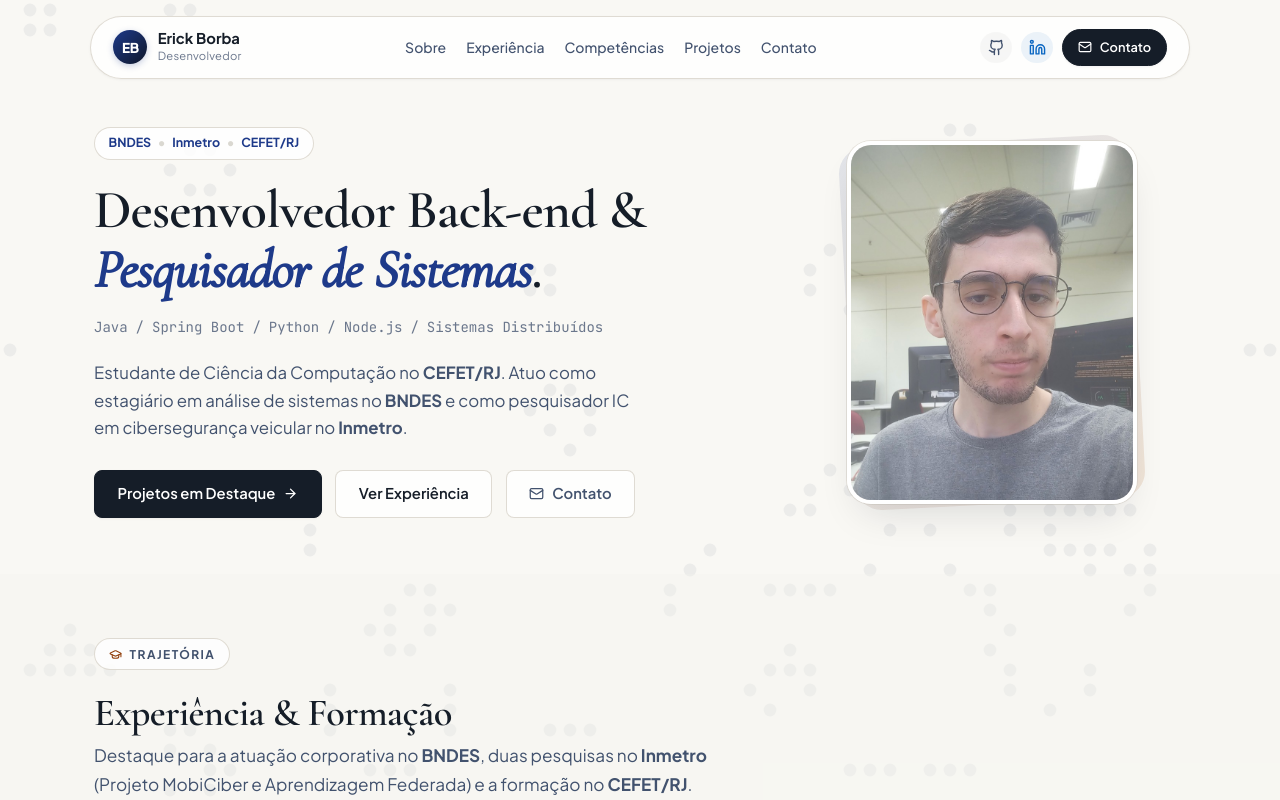
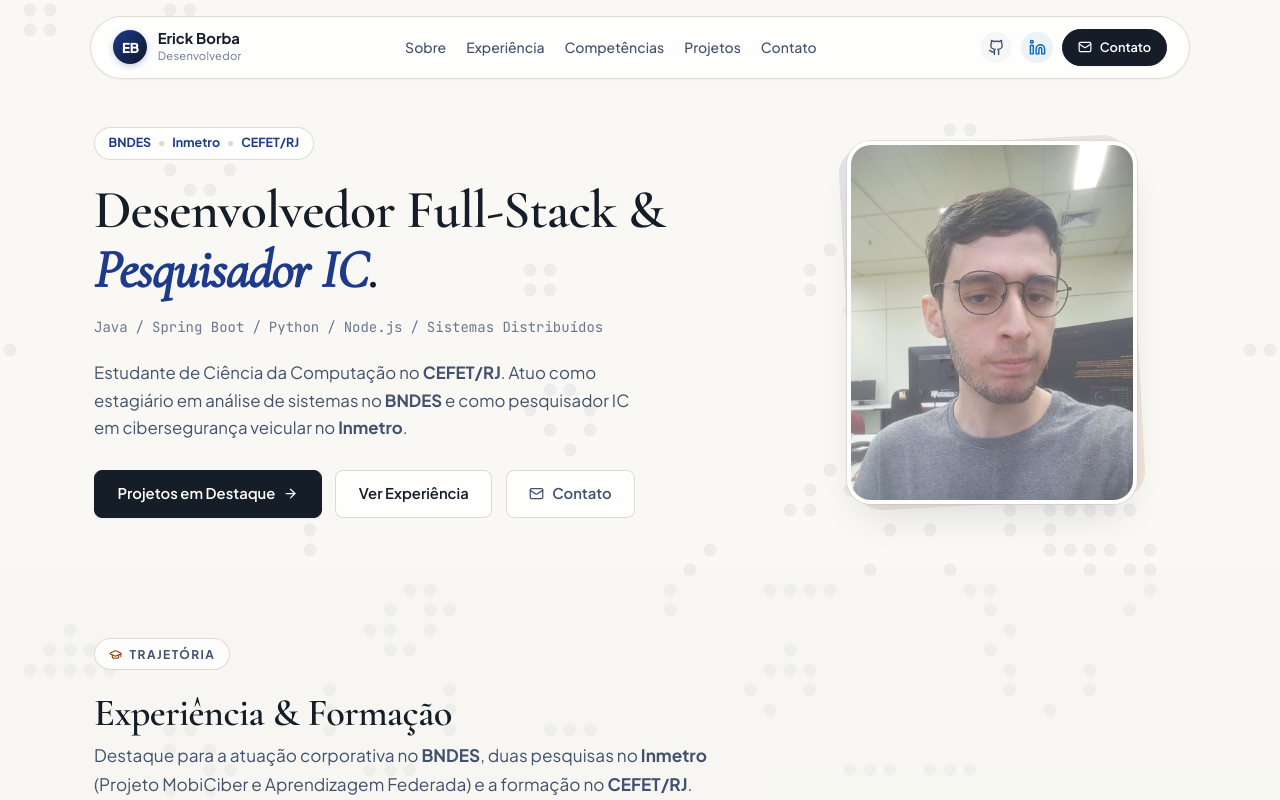
Before and after one commit to erick1-618/eabrb-portfolio, a React (Vite) app: page / in a window 1280 px wide. Shown: the top 800 px of the page. Built offline with nearby package versions, Linux system fonts and the light colour scheme.

Commit message:
fix: ajusta cargo

```diff
--- a/src/components/Hero.jsx
+++ b/src/components/Hero.jsx
@@ -49,14 +49,14 @@ export default function Hero() {
                 marginBottom: '1rem',
               }}
             >
-              Desenvolvedor Back-end &{' '}
+              Desenvolvedor Full-Stack &{' '}
               <span
                 style={{
                   fontStyle: 'italic',
                   color: 'var(--color-corporate)',
                 }}
               >
-                Pesquisador de Sistemas
+                Pesquisador IC
               </span>
               .
             </h1>
```
